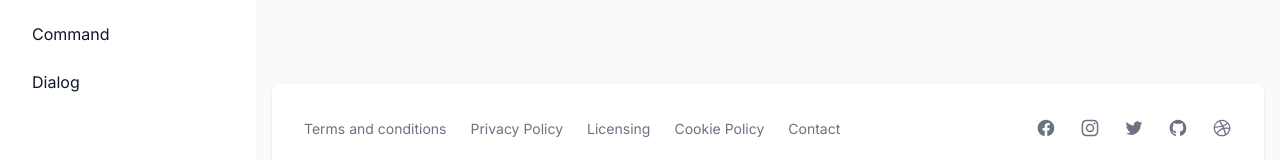
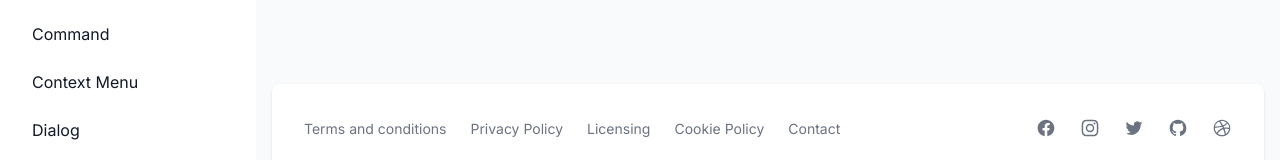
Before and after one commit to ImNotGabo/shadcn-dashboard, a Next.js app: page /dashboard/command in a window 1280 px wide. Shown: the part 598-758 px from the top of the page. Built offline with nearby package versions, Linux system fonts and the light colour scheme.

Commit message:
add context menu link to dashboard layout navigation

```diff
--- a/src/app/dashboard/layout.tsx
+++ b/src/app/dashboard/layout.tsx
@@ -18,6 +18,7 @@ const links = [
 	{ name: 'checkbox', href: 'checkbox' },
 	{ name: 'command', href: 'command' },
 	{ name: 'combobox', href: 'combobox' },
+	{ name: 'context menu', href: 'context-menu' },
 ].sort((a, b) => a.name.localeCompare(b.name));
 
 export default function DashboardLayout({
```
